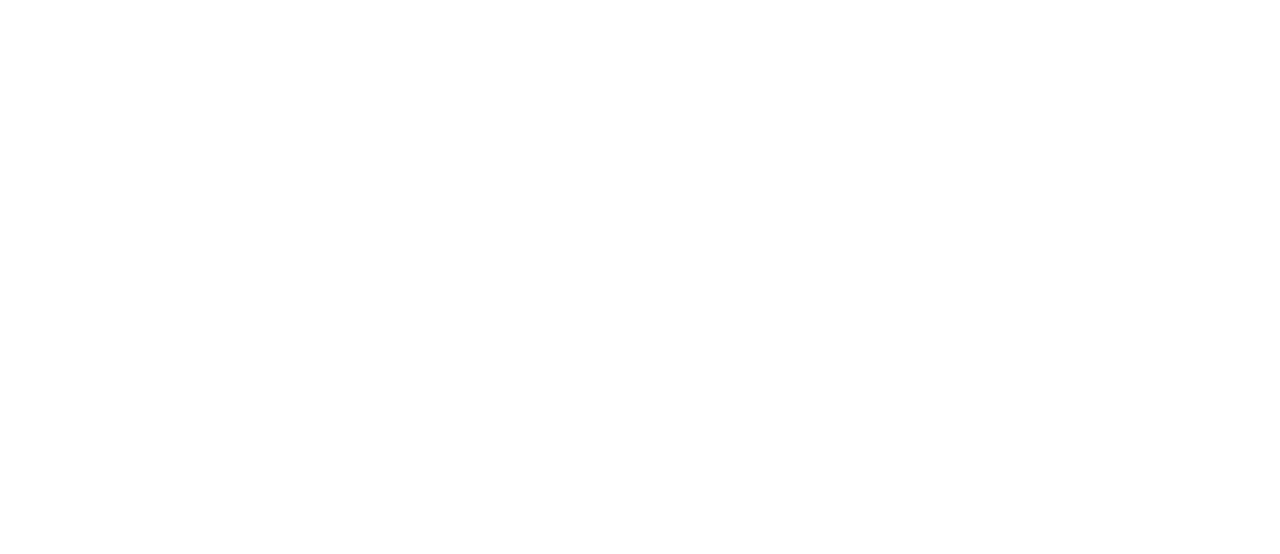
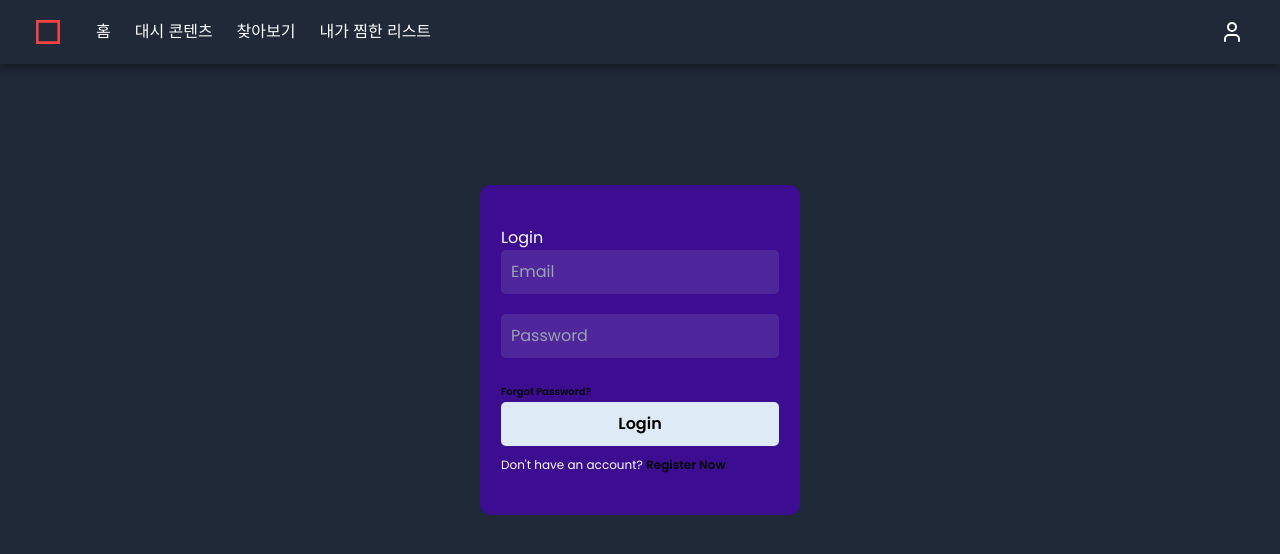
Before and after one commit to hodu26/movie, a React (Create React App) app: page /movie/signin in a window 1280 px wide. Before the commit this address had no page. Shown: the top 554 px of the page. Built offline with nearby package versions, Linux system fonts and the light colour scheme.

Commit message:
init: init signin & signup

 signin signup 프론트 설정

```diff
--- a/src/App.js
+++ b/src/App.js
@@ -1,12 +1,14 @@
-import React from 'react'
+import React from 'react';
 import { BrowserRouter as Router, Routes, Route } from 'react-router-dom';
 import Home from './page/Home';
+import SignInUp from './page/SignInUp';
 
 function App() {
   return (
     <Router basename="/movie">
       <Routes>
         <Route path="/" element={<Home />} />
+        <Route path="/signin" element={<SignInUp />} />
       </Routes>
     </Router>
   );
--- /dev/null
+++ b/src/component/Body_signin_up.jsx
@@ -0,0 +1,63 @@
+import React, { useState } from 'react';
+import '../styles/signin_up.css';
+
+function LoginRegister() {
+  const [isLogin, setIsLogin] = useState(true);
+
+  const toggleForm = () => {
+    setIsLogin(!isLogin);
+  };
+
+  return (
+    <div className="signin-container">
+    <div className="wrapper">
+      <div className={`card ${isLogin ? "login-size" : "register-size"}`}>
+        {isLogin ? (
+          <div className="login-form">
+            <h2>Login</h2>
+            <div className="input-group">
+              <i className="fas fa-envelope"></i>
+              <input type="email" placeholder="Email" />
+            </div>
+            <div className="input-group">
+              <i className="fas fa-lock"></i>
+              <input type="password" placeholder="Password" />
+            </div>
+            <a href="#" className="forgot-password">Forgot Password?</a>
+            <button className="btn btn-login">Login</button>
+            <p className="toggle-text">
+              Don't have an account? <span className="toggle" onClick={toggleForm}>Register Now</span>
+            </p>
+          </div>
+        ) : (
+          <div className="register-form">
+            <h2>Registration</h2>
+            <div className="input-group">
+              <i className="fas fa-user"></i>
+              <input type="text" placeholder="First Name" />
+            </div>
+            <div className="input-group">
+              <i className="fas fa-user"></i>
+              <input type="text" placeholder="Last Name" />
+            </div>
+            <div className="input-group">
+              <i className="fas fa-envelope"></i>
+              <input type="email" placeholder="Email" />
+            </div>
+            <div className="input-group">
+              <i className="fas fa-lock"></i>
+              <input type="password" placeholder="Password" />
+            </div>
+            <button className="btn">Register</button>
+            <p className="toggle-text">
+              Already have an account? <span className="toggle" onClick={toggleForm}>Login Now</span>
+            </p>
+          </div>
+        )}
+      </div>
+    </div>
+    </div>
+  );
+}
+
+export default LoginRegister;
--- /dev/null
+++ b/src/page/SignInUp.jsx
@@ -0,0 +1,16 @@
+import React from 'react';
+import Header from '../component/Header';
+import Body from '../component/Body_signin_up';
+
+const Home = () => {
+  return (
+    <div className="w-full h-screen mx-auto bg-[#fff]">
+      <Header />
+      <div className="mt-[4rem]">
+        <Body />
+      </div>
+    </div>
+  );
+};
+
+export default Home;
--- /dev/null
+++ b/src/styles/signin_up.css
@@ -0,0 +1,103 @@
+@import url('https://fonts.googleapis.com/css2?family=Poppins:wght@400;600&display=swap');
+
+* {
+  padding: 0;
+  margin: 0;
+  box-sizing: border-box;
+  font-family: 'Poppins', sans-serif;
+}
+
+.signin-container{
+  min-height: 100vh;
+  background-color: #1f2937; /* Tailwind bg-gray-900 */
+  padding: 2rem;
+}
+
+body {
+  background-color: rgba(0, 0, 0, 0.3) no-repeat center center/cover;
+  height: 100vh;
+}
+
+.wrapper {
+  height: 430px;
+  width: 320px;
+  position: absolute;
+  top: 50%;
+  left: 50%;
+  transform: translate(-50%, -50%);
+  backdrop-filter: blur(5px);
+}
+
+.card,
+.content {
+  background: rgba(71, 5, 177, 0.743);
+  color: #fff;
+  border-radius: 10px;
+  padding: 40px 20px;
+  border: 1px solid #40175815;
+}
+
+.login-size {
+  transform: rotateY(0deg); /* 로그인 폼 상태 */
+}
+
+.register-size {
+  transform: rotateY(180deg); /* 회원가입 폼 상태 */
+}
+
+.register-form {
+  transform: rotateY(180deg); /* 회원가입 폼 초기 상태 */
+}
+
+.input-group {
+  position: relative;
+  margin-bottom: 20px;
+}
+
+.input-group i {
+  position: absolute;
+  right: 10px;
+  top: 50%;
+  transform: translateY(-50%);
+  color: #ffffffcf;
+}
+
+.input-group input {
+  width: 100%;
+  padding: 10px 35px 10px 10px;
+  border-radius: 5px;
+  background: rgba(255, 255, 255, 0.1);
+  color: #fff;
+}
+
+.forgot-password {
+  font-size: 10px;
+  font-weight: 600;
+  color: #060606;
+}
+
+.btn {
+  width: 100%;
+  padding: 10px 0;
+  background-color: #dfeaf7;
+  border: none;
+  font-weight: 600;
+  color: #000;
+  border-radius: 5px;
+  cursor: pointer;
+  margin-bottom: 10px;
+}
+
+.toggle-text {
+  font-size: 12px;
+}
+
+.toggle {
+  color: #050506;
+  cursor: pointer;
+  font-weight: 600;
+}
+
+.toggle:hover {
+  text-decoration: underline;
+}
```
